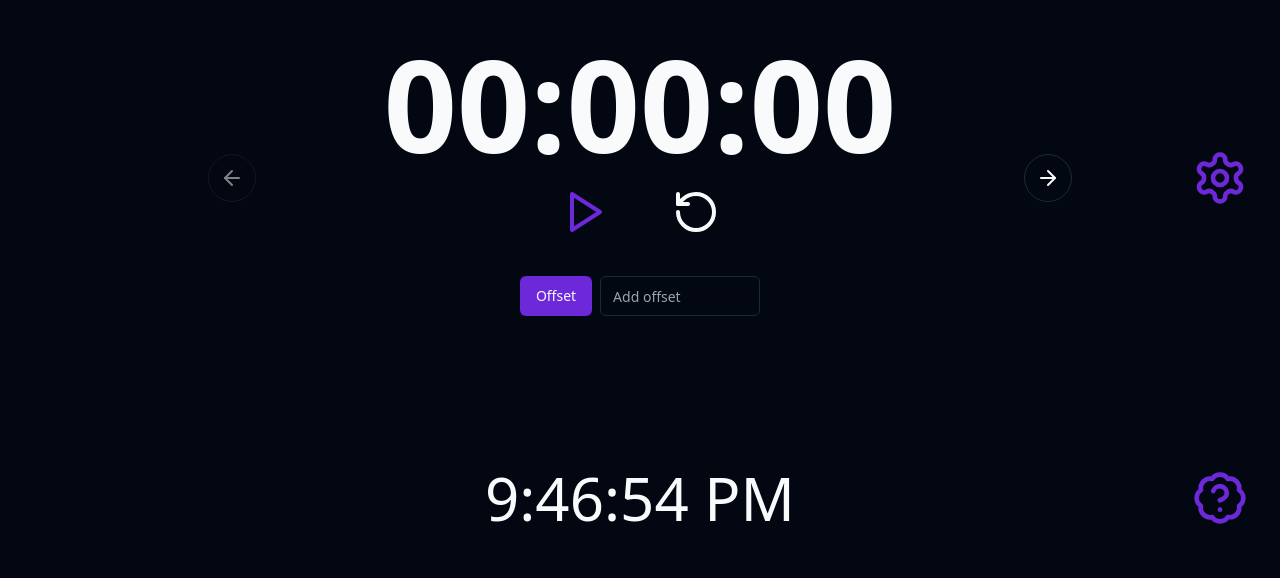
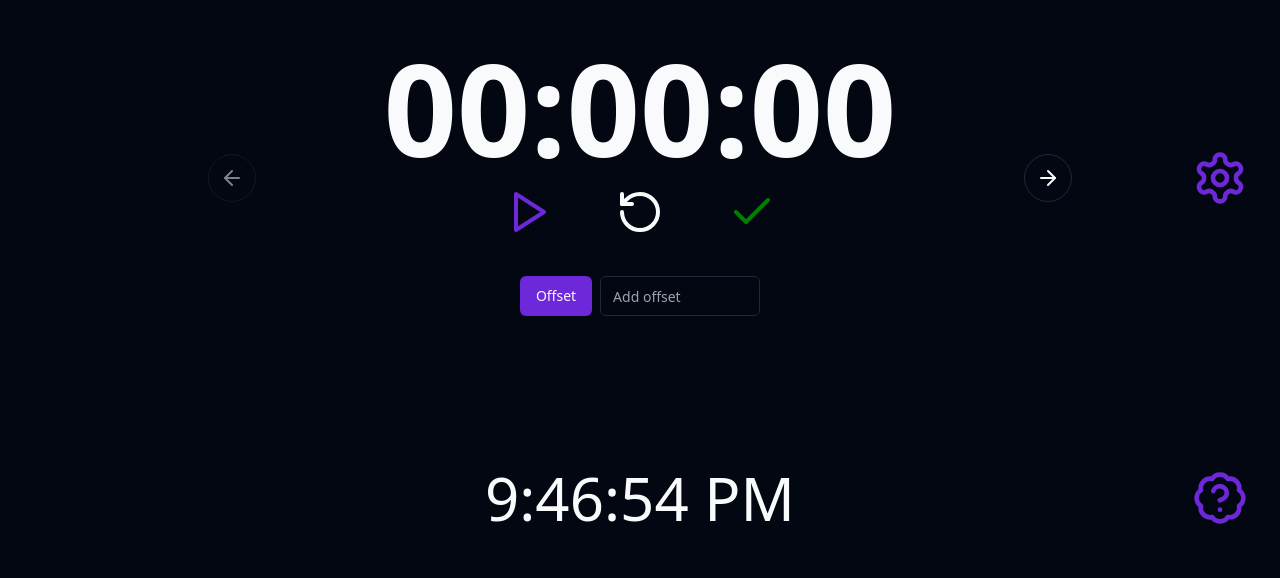
Before and after one commit to FloweyAndinov/Stopwatch_Advanced, a React (Vite) app: page / in a window 1280 px wide. Shown: the part 222-800 px from the top of the page. Built offline with nearby package versions, Linux system fonts and the light colour scheme.

Commit message:
Feature : seperate clocks

```diff
--- a/src/components/clockComponents/ClockActions.tsx
+++ b/src/components/clockComponents/ClockActions.tsx
@@ -1,8 +1,7 @@
 /* eslint-disable @typescript-eslint/no-unused-vars */
 /* eslint-disable prefer-const */
-import { useContext, useEffect, useRef, useState } from 'react'
-import { useDispatch, useSelector } from 'react-redux';
-import { Play, Pause, RotateCcw } from 'lucide-react';
+import { useContext, useRef,} from 'react'
+import { Play, Pause, RotateCcw, Check } from 'lucide-react';
 import { Button } from '../ui/button';
 import { Input } from '../ui/input';
 import { ClockContext } from './ClockParent';
@@ -11,14 +10,20 @@ import { ClockContext } from './ClockParent';
 //     propid: string;
 //   }
 
+
+
 function ClockActions() {
 
+  const context = useContext(ClockContext);
 
-  const {running, setRunning, setStartTime, setOffsetTime } = useContext(ClockContext);
+  if (!context) {
+    throw new Error("ClockActions must be used within a ClockParent");
+  }
+
+  const {running, setRunning, setStartTime, setOffsetTime, setCompleted, completed } = context;
 
     const offsetRef = useRef<HTMLInputElement>(null);
 
-    // eslint-disable-next-line @typescript-eslint/no-explicit-any
 
 
 
@@ -47,12 +52,17 @@ function ClockActions() {
       setRunning(false);
     }
 
+    function completedClock() {
+      setRunning(false);
+      setCompleted(true);
+    }
+
 
     return (
       <div style={{ display: 'flex', flexFlow: 'column', gap: '1.5rem' }}>
         <div style={{ display: 'flex', flexFlow: 'row', justifyContent: 'center', gap: '2rem' }}>
           {!running ? (
-            <Button
+            <Button disabled={completed}
               variant={'ghost'}
               style={{ width: '5rem', height: '5rem' }}
               onClick={() => {
@@ -62,7 +72,7 @@ function ClockActions() {
               <Play style={{ color: 'hsl(var(--primary))', height: 'inherit', width: 'inherit' }} />
             </Button>
           ) : (
-            <Button
+            <Button disabled={completed}
               variant={'ghost'}
               style={{ width: '5rem', height: '5rem' }}
               onClick={() => {
@@ -72,17 +82,25 @@ function ClockActions() {
               <Pause style={{ color: 'hsl(var(--primary))', height: 'inherit', width: 'inherit' }} />
             </Button>
           )}
-          <Button
+          <Button disabled={completed}
             variant={'ghost'}
             style={{ width: '5rem', height: '5rem' }}
             onClick={resetTime}
           >
             <RotateCcw style={{ height: 'inherit', width: 'inherit' }} />
           </Button>
+
+          <Button disabled={completed}
+            variant={'ghost'}
+            style={{ width: '5rem', height: '5rem' }}
+            onClick={completedClock}
+          >
+            <Check style={{ height: 'inherit', width: 'inherit', color: 'green' }} />
+          </Button>
         </div>
         <div style={{ display: 'flex', flexFlow: 'row', justifyContent: 'center', gap: '0.5rem' }}>
-          <Button onClick={offsetTime}>Offset</Button>
-          <Input ref={offsetRef} placeholder="Add offset" style={{ width: '10rem' }} />
+          <Button disabled={completed} onClick={offsetTime}>Offset</Button>
+          <Input disabled={completed} ref={offsetRef} placeholder="Add offset" style={{ width: '10rem' }} />
         </div>
       </div>
     );
--- a/src/components/clockComponents/ClockDisplay.tsx
+++ b/src/components/clockComponents/ClockDisplay.tsx
@@ -1,9 +1,13 @@
-import React, { useContext, useState } from 'react'
+import { useContext } from 'react'
 import { ClockContext } from './ClockParent'
 
 function ClockDisplay() {
+    const context = useContext(ClockContext)
 
-    const {finalTime} = useContext(ClockContext)
+    if (!context) {
+        throw new Error("ClockDisplay must be used within a ClockParent")
+    }
+    const {finalTime, completed} = context
 
     function displayHours(finalTime : number) {
         let hours : number
@@ -55,14 +59,24 @@ function ClockDisplay() {
   return (
     <>
     {/* <span className='text-9xl'>{negative ? '-' : ''}</span> */}
-    <span className="text-9xl font-bold">
+
+    <div style={{display:'flex', flexDirection:'column-reverse', marginBottom:'0.25rem'}}>
+                {/* <span className="text-4xl ">{finalms}</span> */}
+    </div>
+
+    {completed?
+        <span className="text-9xl font-bold text-green-900">
         {displayHours(finalTime)}:
         {displayMinutes(finalTime)}:
         {displaySeconds(finalTime)}
-    </span>
-    <div style={{display:'flex', flexDirection:'column-reverse', marginBottom:'0.25rem'}}>
-                {/* <span className="text-4xl ">{finalms}</span> */}
-    </div>
+        </span>
+        :
+        <span className="text-9xl font-bold ">
+        {displayHours(finalTime)}:
+        {displayMinutes(finalTime)}:
+        {displaySeconds(finalTime)}
+        </span>
+    }
     </>
   )
 }
--- a/src/components/clockComponents/ClockParent.tsx
+++ b/src/components/clockComponents/ClockParent.tsx
@@ -1,16 +1,23 @@
 /* eslint-disable @typescript-eslint/no-unused-vars */
-/* eslint-disable react-hooks/exhaustive-deps */
-/* eslint-disable @typescript-eslint/no-explicit-any */
 /* eslint-disable prefer-const */
 import { createContext, useEffect, useState } from 'react'
 import ClockActions from './ClockActions'
 import ClockDisplay from './ClockDisplay'
 
-interface ClockProps {
-    stopwatchId: string
-}
+interface ClockContextType {
+    running: boolean;
+    setRunning: React.Dispatch<React.SetStateAction<boolean>>;
+    startTime: number;
+    setStartTime: React.Dispatch<React.SetStateAction<number>>;
+    offsetTime: number;
+    setOffsetTime: React.Dispatch<React.SetStateAction<number>>;
+    finalTime: number;
+    setFinalTime: React.Dispatch<React.SetStateAction<number>>;
+    completed: boolean;
+    setCompleted: React.Dispatch<React.SetStateAction<boolean>>;
+  }
 
-export const ClockContext = createContext(null!); //wtf!
+export const ClockContext = createContext<ClockContextType | null>(null!); //wtf!
 
 function ClockParent() {
 
@@ -20,14 +27,17 @@ function ClockParent() {
     const [offsetTime, setOffsetTime] = useState(0);
     const [running, setRunning] = useState(false);
     const [pauseTime, setPauseTime] = useState(0);
+    const [lastPause, setlastPause] = useState(0);
+    const [offsets, setOffsets] = useState<string[]>([]);
+    const [completed, setCompleted] = useState(false);
 
     useEffect(() => {
         if (running && startTime === 0) {
-            setStartTime(Date.now());
+            setStartTime(Date.now()); // start the clock
         }
       const interval = setInterval(() => {
-          if (running) {
-              let time = Math.round((Date.now() - startTime + offsetTime) / 1000)
+          if (running) { // clock is running
+              let time = Math.round((Date.now() - startTime - pauseTime + offsetTime) / 1000)
               console.log(Date.now() , startTime, offsetTime, time)
               setFinalTime(time)
           }
@@ -42,9 +52,17 @@ function ClockParent() {
       return () => {
           clearInterval(interval)
       }
-  }, [offsetTime, running, startTime])
+  }, [offsetTime, running, startTime, pauseTime])
 
-
+    useEffect(() => {
+        if (!running && startTime !== 0) {
+            setlastPause(Date.now())
+        }
+        else if (lastPause !== 0) {
+            setPauseTime(prev => prev + Date.now() - lastPause)
+        }
+    // eslint-disable-next-line react-hooks/exhaustive-deps
+    }, [lastPause, running, startTime])
 
 
   return (
@@ -55,7 +73,8 @@ function ClockParent() {
             offsetTime,
             setOffsetTime,
             running,
-            setRunning}}>
+            setRunning,
+            completed, setCompleted}}>
         <ClockDisplay/>
         <ClockActions/>
         </ClockContext.Provider>
```
